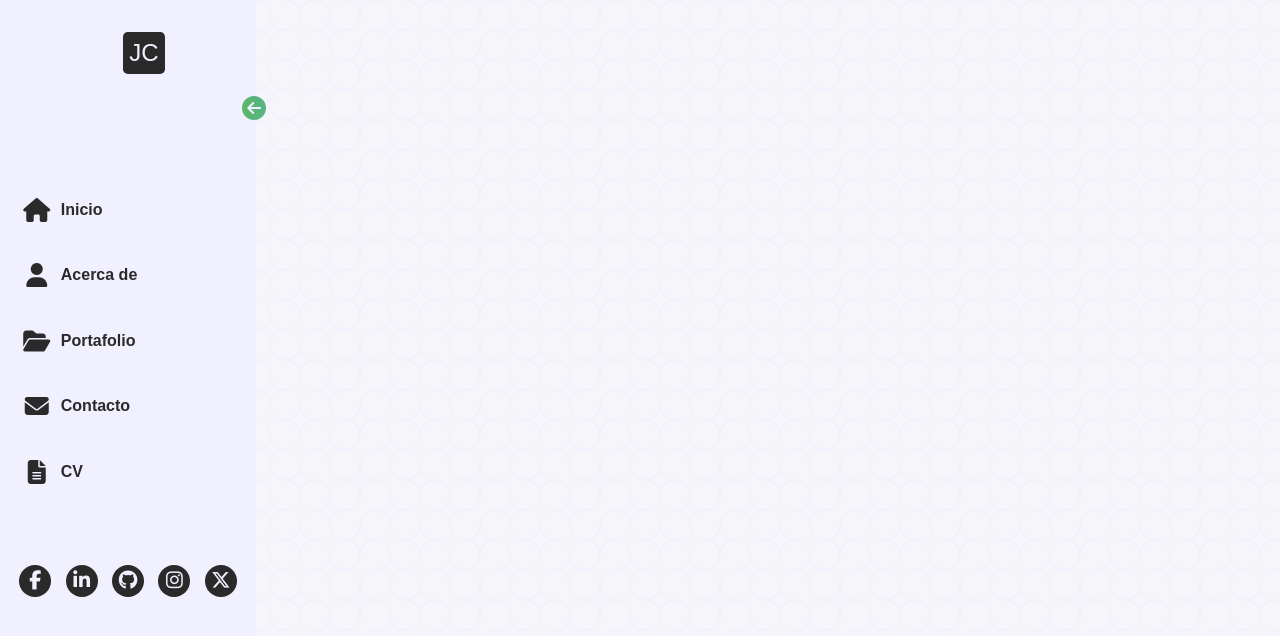
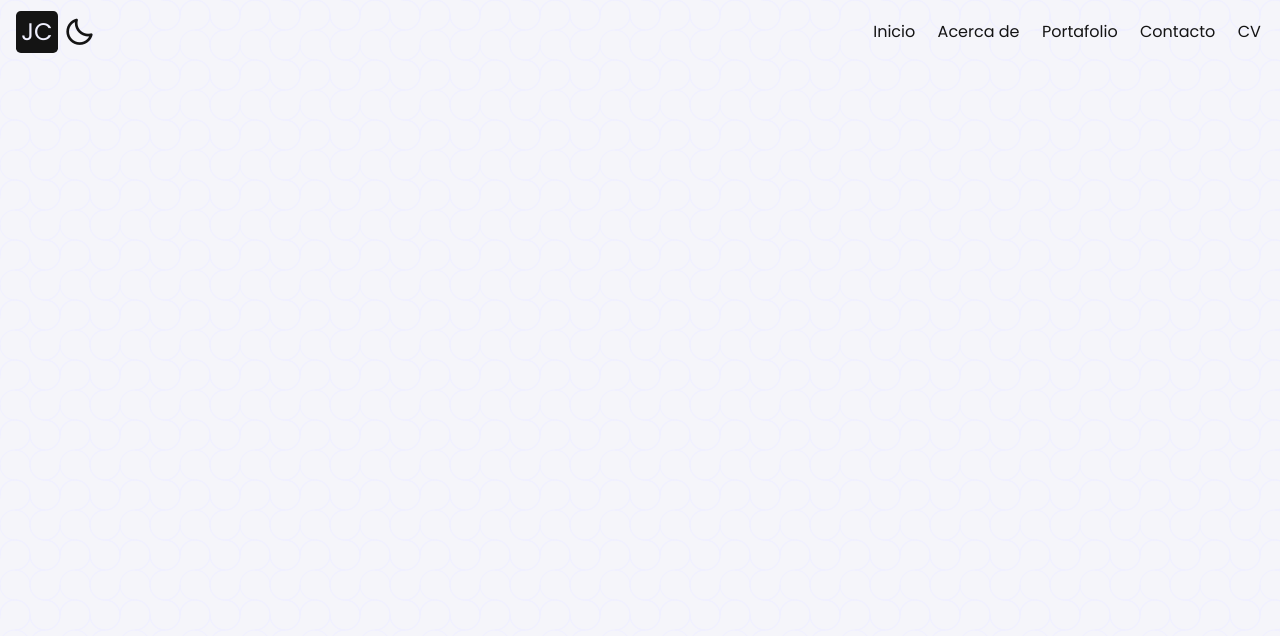
Before and after one commit to jcarlosMariscal/jcarlosMariscal, a Vue app: page / in a window 1280 px wide. Shown: the top 636 px of the page. Built offline with nearby package versions, Linux system fonts and the light colour scheme.

Commit message:
Navbar v2

```diff
--- a/package.json
+++ b/package.json
@@ -9,6 +9,7 @@
   },
   "dependencies": {
     "@fortawesome/fontawesome-free": "^6.4.2",
+    "boxicons": "^2.1.4",
     "core-js": "^3.8.3",
     "register-service-worker": "^1.7.2",
     "vue": "^3.2.13",
--- a/src/App.vue
+++ b/src/App.vue
@@ -1,5 +1,6 @@
 <template>
-  <NavBar />
+  <!-- <NavBar /> -->
+  <NavBarMain />
   <!-- <nav>
     <router-link to="/">Home</router-link> |
     <router-link to="/about">About</router-link>
@@ -7,9 +8,11 @@
   <!-- <router-view/> -->
 </template>
 <script setup lang="ts">
-import NavBar from "./components/NavBar.vue";
+// import NavBar from "./components/NavBar.vue";
+import NavBarMain from "./components/NavBarMain.vue";
 </script>
 <style>
+@import url("https://fonts.googleapis.com/css2?family=Poppins:wght@100;200;300;400&display=swap");
 :root {
   --color-bg: #f4f4fa;
   --color-navbar-bg: #f0f0ff;
@@ -144,7 +147,9 @@ a {
 }
 html {
   background-image: url("./assets/pattern2.png");
-  font-family: Arial, Helvetica, sans-serif;
+  /* background-color: rgba(212, 56, 56, 0.9); */
+  /* font-family: "Poppins", Arial, Helvetica, sans-serif; */
+  font-family: "Poppins", sans-serif;
 }
 
 /* #app {
--- a/src/components/NavBar.vue
+++ b/src/components/NavBar.vue
@@ -378,11 +378,11 @@ const navbarMobile = () => (mobileNavbar.value = !mobileNavbar.value);
     transform: translateX(0);
     transition: 0.5s ease-in;
   }
-  .navbar .navbar__menu-options {
-    /* transition: all 5s ease-in; */
-    /* display: block; */
-    /* background: purple !important; */
-  }
+  /* .navbar .navbar__menu-options { */
+  /* transition: all 5s ease-in; */
+  /* display: block; */
+  /* background: purple !important; */
+  /* } */
   .navbar .navbar__menu-options .menu__option .item {
     /* transition: all 5s ease-in; */
     /* display: block; */
--- /dev/null
+++ b/src/components/NavBarMain.vue
@@ -0,0 +1,217 @@
+<template>
+  <nav class="navbar">
+    <div class="navbar__resume">
+      <div class="navbar__resume-profile">
+        <p class="profile-icon">JC</p>
+      </div>
+      <!-- <div class="profile-info">
+        <h2>Carlos Mariscal</h2>
+        <h3>Desarrollador Front-end</h3>
+      </div> -->
+      <div class="navbar-theme">
+        <button type="button" class="theme-btn">
+          <!-- <i class="bx bx-sun"></i> -->
+          <i class="bx bx-moon"></i>
+        </button>
+      </div>
+    </div>
+    <div class="navbar__menu-mobile">
+      <button
+        type="button"
+        class="profile-icon-menu"
+        @click.prevent="navbarMobile"
+      >
+        <i
+          class="bx"
+          :class="{ 'bx-menu-alt-right': !mobileNavbar, 'bx-x': mobileNavbar }"
+        ></i>
+      </button>
+    </div>
+    <div class="navbar__menu" :class="{ 'mobile-active': mobileNavbar }">
+      <ul class="navbar__menu-options">
+        <li class="menu__option">
+          <a href="" class="item">Inicio</a>
+        </li>
+        <li class="menu__option">
+          <a href="" class="item">Acerca de</a>
+        </li>
+        <li class="menu__option">
+          <a href="" class="item">Portafolio</a>
+        </li>
+        <li class="menu__option">
+          <a href="" class="item">Contacto</a>
+        </li>
+        <li class="menu__option">
+          <a href="" class="item"><span class="item-text">CV</span></a>
+        </li>
+      </ul>
+    </div>
+  </nav>
+</template>
+
+<script lang="ts" setup>
+import { ref } from "vue";
+
+const smallNavbar = ref(false);
+const mobileNavbar = ref(false);
+const resizeNavbar = () => (smallNavbar.value = !smallNavbar.value);
+const navbarMobile = () => (mobileNavbar.value = !mobileNavbar.value);
+</script>
+
+<style scoped>
+.navbar {
+  /* background: var(--color-navbar-bg); */
+  /* opacity: 0.9; */
+  width: 100%;
+  height: 4rem;
+  position: fixed;
+  transition: all 0.5s ease-in;
+  display: flex;
+  align-items: center;
+  justify-content: space-between;
+  /* background: pink; */
+}
+
+.navbar .navbar__resume {
+  color: var(--color-text) !important;
+  /* background: aqua; */
+  display: flex;
+  align-items: center;
+  gap: 0.1rem;
+  margin-left: 1rem;
+}
+.navbar__resume-profile {
+  /* background: pink; */
+  width: 100%;
+  /* margin: 0 1rem; */
+  display: flex;
+  justify-content: center;
+  align-items: center;
+}
+.navbar__resume-profile .profile-icon {
+  background: var(--color-text);
+  color: var(--color-navbar-bg) !important;
+  width: 2rem;
+  height: 2rem;
+  padding: 0.3rem;
+  display: flex;
+  align-items: center;
+  justify-content: center;
+  font-size: 1.5rem;
+  border-radius: 0.3rem;
+}
+.navbar-theme .theme-btn {
+  /* background-color: var(--color-text);
+  color: var(--color-navbar-bg); */
+  color: var(--color-text) !important;
+  background: transparent;
+  /* color: blue !important; */
+  width: 2.5rem;
+  height: 2.5rem;
+  font-size: 2rem;
+  border: none;
+  display: flex;
+  align-items: center;
+  justify-content: center;
+  cursor: pointer;
+}
+.navbar__menu-mobile {
+  display: none;
+}
+.navbar__menu {
+  /* background: pink; */
+  margin: 0 1rem;
+  /* padding: 0 1rem; */
+  /* overflow-x: hidden; */
+  /* display: flex; */
+  /* flex-direction: row !; */
+}
+.navbar__menu-options {
+  display: flex;
+  gap: 1rem;
+}
+.navbar__menu-options .menu__option {
+  /* display: flex !important; */
+  /* flex-direction: row; */
+  /* background: aqua; */
+  /* margin: 1.5rem 0; */
+}
+.navbar__menu-options .menu__option .item {
+  /* background: pink; */
+  padding: 0 0.3rem;
+  display: flex;
+  /* justify-content: center; */
+  align-items: center;
+}
+.navbar__menu-options .menu__option .item {
+  font-size: 1rem;
+  line-height: 24px;
+  transition: all 5s ease-in;
+  padding: 0.5rem 0.2rem;
+  color: var(--color-text);
+  /* color: red; */
+  font-weight: 500 !important;
+}
+
+@media screen and (max-width: 800px) {
+  .navbar__menu-mobile {
+    display: block;
+    margin: 0 1rem;
+    z-index: 50 !important;
+  }
+  .navbar__menu-mobile .profile-icon-menu {
+    color: var(--color-text);
+    background: transparent;
+    width: 2.5rem;
+    height: 2.5rem;
+    font-size: 2rem;
+    border: none;
+    display: flex;
+    align-items: center;
+    justify-content: center;
+    cursor: pointer;
+    transition: all 0.3s ease-in;
+  }
+  .navbar__menu {
+    /* display: none; */
+    position: absolute;
+    top: 0;
+    left: -1rem;
+    width: 100vw;
+    height: 100vh;
+    background: rgba(0, 0, 0, 0.04);
+    transform: translateX(-105%);
+    transition: transform 0.3s ease-in;
+    z-index: 25 !important;
+  }
+  .navbar__menu.mobile-active {
+    transition: transform 0.3s ease-in;
+    transform: translateX(0);
+  }
+  .navbar__menu-options {
+    /* display: flex; */
+    /* gap: 1rem; */
+    flex-direction: column;
+    /* background: var(--color-navbar-bg); */
+    background: #f5f5fa;
+    height: 100%;
+    width: 15rem;
+    padding-left: 0.5rem;
+    padding-top: 4rem !important;
+  }
+}
+@media screen and (max-width: 500px) {
+  .navbar__menu-options {
+    /* height: 100%; */
+    width: 100%;
+  }
+  .navbar__menu-options .menu__option .item {
+    /* background-color: red; */
+    /* height: 100%; */
+    /* width: 100%; */
+    display: flex;
+    justify-content: center;
+    /* text-align: center !important; */
+  }
+}
+</style>
--- a/src/main.ts
+++ b/src/main.ts
@@ -4,5 +4,6 @@ import "./registerServiceWorker";
 import router from "./router";
 import store from "./store";
 import "@fortawesome/fontawesome-free/css/all.css";
+import "boxicons/css/boxicons.min.css";
 
 createApp(App).use(store).use(router).mount("#app");
```
Also changed, not shown: 1 other file (tests, documents, lock files or other folders).
